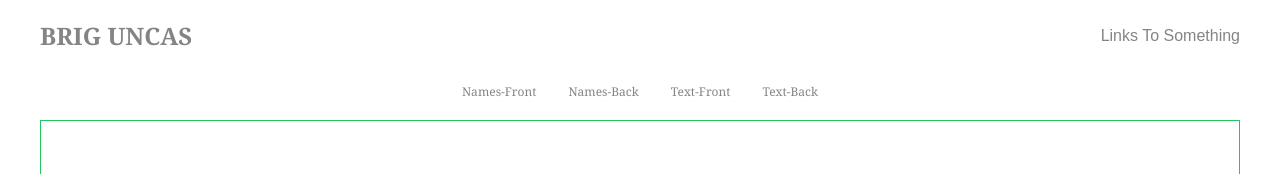
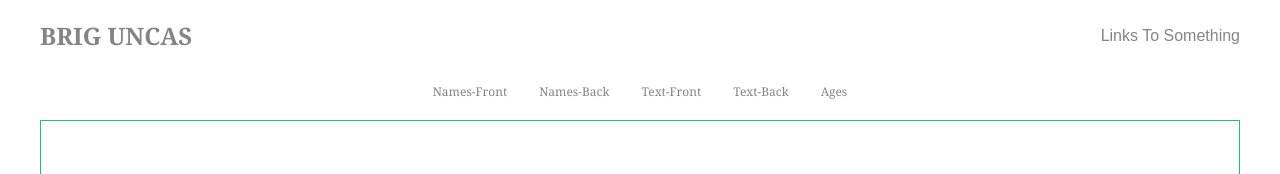
Before and after one commit to mmaustin/brig-uncas, a Next.js app in the folder uncas/: page /human-cargo in a window 1280 px wide. Shown: the top 174 px of the page. Built offline with nearby package versions, Linux system fonts and the light colour scheme.

Commit message:
Re-added ages name and path to links array, improperly removed

```diff
--- a/uncas/constants/captiveArray.ts
+++ b/uncas/constants/captiveArray.ts
@@ -171,6 +171,10 @@ export const links = [
   {
     name: "Text-Back",
     path: '/text-back'
+  },
+  {
+    name: "Ages",
+    path: '/ages'
   }
 ];
 
```
